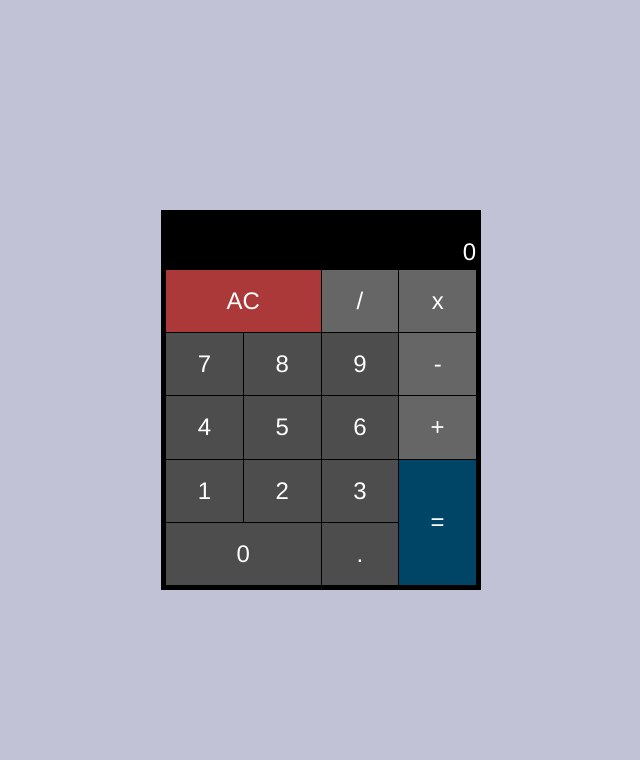
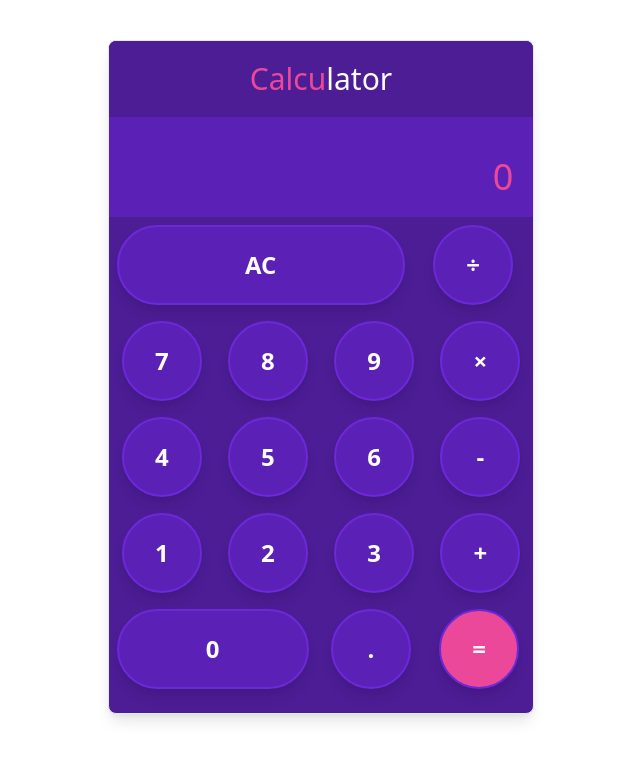
Before and after one commit to ductmOfficial/vue-tailwind-calculator, a Vue app: page / in a window 1280 px wide. Shown: the top 760 px of the page, without its empty margins (319-959 px from the left). Built offline with nearby package versions, Linux system fonts and the light colour scheme.

Commit message:
feat(calculator): update ui

```diff
--- a/src/App.vue
+++ b/src/App.vue
@@ -10,22 +10,7 @@ import Calculator from './components/Calculator';
 export default {
   name: 'App',
   components: {
-    Calculator
+    Calculator,
   },
-}
+};
 </script>
-
-<style>
-#app {
-  font-family: Avenir, Helvetica, Arial, sans-serif;
-  -webkit-font-smoothing: antialiased;
-  -moz-osx-font-smoothing: grayscale;
-
-  background-color: #c2c2d6;
-  height: 100vh;
-  display: flex;
-  justify-content: center;
-  align-items: center;
-  color: white;
-}
-</style>
--- a/src/components/Calculator.vue
+++ b/src/components/Calculator.vue
@@ -1,56 +1,232 @@
 <template>
-  <div class="calculator">
-    <div class="formula-screen" v-text="formula"></div>
-    <div id="display" class="output-screen" v-text="currVal"></div>
-    <div class="input-screen">
-      <div id="clear" data-value="AC" @click="initialize">AC</div>
-      <div id="divide" data-value="/" @click="oparatorClicked($event)">
-        /
+  <div
+    class="mx-auto overflow-hidden mt-10 shadow-lg mb-2 bg-purple-900 shadow-lg border rounded-lg lg:w-2/6 md:w-3/6 sm:w-4/6"
+  >
+    <div class="">
+      <div class="p-5 text-white text-center text-3xl bg-purple-900">
+        <span class="text-pink-500">Calcu</span>lator
       </div>
-      <div id="multiply" data-value="x" @click="oparatorClicked($event)">
-        x
+      <div
+        class="p-5 pb-0 text-white text-right text-2xl bg-purple-800"
+        v-text="formula"
+      ></div>
+      <div
+        class="p-5 text-pink-500 text-right text-4xl bg-purple-800"
+        v-text="currVal"
+      ></div>
+
+      <div class="flex items-stretch h-24">
+        <div
+          class="flex-1 px-2 py-2 justify-center flex items-center text-white text-2xl font-semibold"
+        >
+          <div
+            data-value="AC"
+            @click="initialize"
+            class="rounded-full h-20 w-72 flex items-center bg-purple-800 justify-center shadow-lg border-2 border-purple-700 hover:border-2 hover:border-gray-500 focus:outline-none"
+          >
+            AC
           </div>
-      <div id="seven" data-value="7" @click="numberClicked($event)">
+        </div>
+
+        <div
+          class="flex-1 px-2 py-2 justify-center flex items-center text-white text-2xl font-semibold"
+        >
+          <div
+            data-value="/"
+            @click="oparatorClicked($event)"
+            class="rounded-full h-20 w-20 flex items-center bg-purple-800 justify-center shadow-lg border-2 border-purple-700 hover:border-2 hover:border-gray-500 focus:outline-none"
+          >
+            ÷
+          </div>
+        </div>
+      </div>
+
+      <div class="flex items-stretch h-24">
+        <div
+          class="flex-1 px-2 py-2 justify-center flex items-center text-white text-2xl font-semibold"
+        >
+          <div
+            data-value="7"
+            @click="numberClicked($event)"
+            class="rounded-full h-20 w-20 flex items-center bg-purple-800 justify-center shadow-lg border-2 border-purple-700 hover:border-2 hover:border-gray-500 focus:outline-none"
+          >
             7
           </div>
-      <div id="eight" data-value="8" @click="numberClicked($event)">
+        </div>
+
+        <div
+          class="flex-1 px-2 py-2 justify-center flex items-center text-white text-2xl font-semibold"
+        >
+          <div
+            data-value="8"
+            @click="numberClicked($event)"
+            class="rounded-full h-20 w-20 flex items-center bg-purple-800 justify-center shadow-lg border-2 border-purple-700 hover:border-2 hover:border-gray-500 focus:outline-none"
+          >
             8
           </div>
-      <div id="nine" data-value="9" @click="numberClicked($event)">
+        </div>
+
+        <div
+          class="flex-1 px-2 py-2 justify-center flex items-center text-white text-2xl font-semibold"
+        >
+          <div
+            data-value="9"
+            @click="numberClicked($event)"
+            class="rounded-full h-20 w-20 flex items-center bg-purple-800 justify-center shadow-lg border-2 border-purple-700 hover:border-2 hover:border-gray-500 focus:outline-none"
+          >
             9
           </div>
-      <div id="subtract" data-value="‑" @click="oparatorClicked($event)">
+        </div>
+
+        <div
+          class="flex-1 px-2 py-2 justify-center flex items-center text-white text-2xl font-semibold"
+        >
+          <div
+            data-value="x"
+            @click="oparatorClicked($event)"
+            class="rounded-full h-20 w-20 flex items-center bg-purple-800 justify-center shadow-lg border-2 border-purple-700 hover:border-2 hover:border-gray-500 focus:outline-none"
+          >
+            ×
+          </div>
+        </div>
+      </div>
+
+      <div class="flex items-stretch h-24">
+        <div
+          class="flex-1 px-2 py-2 justify-center flex items-center text-white text-2xl font-semibold"
+        >
+          <div
+            data-value="4"
+            @click="numberClicked($event)"
+            class="rounded-full h-20 w-20 flex items-center bg-purple-800 justify-center shadow-lg border-2 border-purple-700 hover:border-2 hover:border-gray-500 focus:outline-none"
+          >
+            4
+          </div>
+        </div>
+
+        <div
+          class="flex-1 px-2 py-2 justify-center flex items-center text-white text-2xl font-semibold"
+        >
+          <div
+            data-value="5"
+            @click="numberClicked($event)"
+            class="rounded-full h-20 w-20 flex items-center bg-purple-800 justify-center shadow-lg border-2 border-purple-700 hover:border-2 hover:border-gray-500 focus:outline-none"
+          >
+            5
+          </div>
+        </div>
+
+        <div
+          class="flex-1 px-2 py-2 justify-center flex items-center text-white text-2xl font-semibold"
+        >
+          <div
+            data-value="6"
+            @click="numberClicked($event)"
+            class="rounded-full h-20 w-20 flex items-center bg-purple-800 justify-center shadow-lg border-2 border-purple-700 hover:border-2 hover:border-gray-500 focus:outline-none"
+          >
+            6
+          </div>
+        </div>
+
+        <div
+          class="flex-1 px-2 py-2 justify-center flex items-center text-white text-2xl font-semibold"
+        >
+          <div
+            data-value="‑"
+            @click="oparatorClicked($event)"
+            class="rounded-full h-20 w-20 flex items-center bg-purple-800 justify-center shadow-lg border-2 border-purple-700 hover:border-2 hover:border-gray-500 focus:outline-none"
+          >
             -
           </div>
-      <div id="four" data-value="4" @click="numberClicked($event)">
-        4
         </div>
-      <div id="five" data-value="5" @click="numberClicked($event)">
-        5
       </div>
-      <div id="six" data-value="6" @click="numberClicked($event)">
-        6
+
+      <div class="flex items-stretch h-24">
+        <div
+          class="flex-1 px-2 py-2 justify-center flex items-center text-white text-2xl font-semibold"
+        >
+          <div
+            data-value="1"
+            @click="numberClicked($event)"
+            class="rounded-full h-20 w-20 flex items-center bg-purple-800 justify-center shadow-lg border-2 border-purple-700 hover:border-2 hover:border-gray-500 focus:outline-none"
+          >
+            1
           </div>
-      <div id="add" data-value="+" @click="oparatorClicked($event)">
+        </div>
+
+        <div
+          class="flex-1 px-2 py-2 justify-center flex items-center text-white text-2xl font-semibold"
+        >
+          <div
+            data-value="2"
+            @click="numberClicked($event)"
+            class="rounded-full h-20 w-20 flex items-center bg-purple-800 justify-center shadow-lg border-2 border-purple-700 hover:border-2 hover:border-gray-500 focus:outline-none"
+          >
+            2
+          </div>
+        </div>
+
+        <div
+          class="flex-1 px-2 py-2 justify-center flex items-center text-white text-2xl font-semibold"
+        >
+          <div
+            data-value="3"
+            @click="numberClicked($event)"
+            class="rounded-full h-20 w-20 flex items-center bg-purple-800 justify-center shadow-lg border-2 border-purple-700 hover:border-2 hover:border-gray-500 focus:outline-none"
+          >
+            3
+          </div>
+        </div>
+
+        <div
+          class="flex-1 px-2 py-2 justify-center flex items-center text-white text-2xl font-semibold"
+        >
+          <div
+            data-value="+"
+            @click="oparatorClicked($event)"
+            class="rounded-full h-20 w-20 flex items-center bg-purple-800 justify-center shadow-lg border-2 border-purple-700 hover:border-2 hover:border-gray-500 focus:outline-none"
+          >
             +
           </div>
-      <div id="one" data-value="1" @click="numberClicked($event)">
-        1
         </div>
-      <div id="two" data-value="2" @click="numberClicked($event)">
-        2
       </div>
-      <div id="three" data-value="3" @click="numberClicked($event)">
-        3
+
+      <div class="flex items-stretch h-24 mb-4">
+        <div
+          class="flex-1 px-2 py-2 justify-center flex items-center text-white text-2xl font-semibold"
+        >
+          <div
+            data-value="0"
+            @click="numberClicked($event)"
+            class="rounded-full h-20 w-48 flex items-center bg-purple-800 justify-center shadow-lg border-2 border-purple-700 hover:border-2 hover:border-gray-500 focus:outline-none"
+          >
+            0
           </div>
-      <div id="equals" data-value="=" @click="handleEvaluate($event)">
+        </div>
+
+        <div
+          class="flex-1 px-2 py-2 justify-center flex items-center text-white text-2xl font-semibold"
+        >
+          <div
+            data-value="."
+            @click="decimalClicked($event)"
+            class="rounded-full h-20 w-20 flex items-center bg-purple-800 justify-center shadow-lg border-2 border-purple-700 hover:border-2 hover:border-gray-500 focus:outline-none"
+          >
+            .
+          </div>
+        </div>
+
+        <div
+          class="flex-1 px-2 py-2 justify-center flex items-center text-white text-2xl font-semibold"
+        >
+          <div
+            data-value="="
+            @click="handleEvaluate($event)"
+            class="rounded-full h-20 w-20 flex items-center bg-pink-500 justify-center shadow-lg border-2 border-purple-700 hover:border-2 hover:border-gray-500 focus:outline-none"
+          >
             =
           </div>
-      <div id="zero" data-value="0" @click="numberClicked($event)">
-        0
         </div>
-      <div id="decimal" data-value="." @click="decimalClicked($event)">
-        .
       </div>
     </div>
   </div>
@@ -76,8 +252,8 @@ export default {
   },
   methods: {
     initialize() {
-      this.currVal = 0;
-      this.prevVal = 0;
+      this.currVal = '0';
+      this.prevVal = '0';
       this.formula = '';
       this.evaluated = false;
     },
@@ -183,78 +359,3 @@ export default {
   },
 };
 </script>
-
-<style>
-.calculator {
-  width: 320px;
-  height: 380px;
-  background-color: black;
-
-  display: flex;
-  flex-direction: column;
-  padding: 5px;
-}
-
-.formula-screen {
-  height: 25px;
-  font-size: 1rem;
-  align-items: flex-end;
-  justify-content: flex-end;
-  display: flex;
-  color: orange;
-}
-
-.output-screen {
-  height: 30px;
-  font-size: 1.5rem;
-  align-items: flex-end;
-  justify-content: flex-end;
-  display: flex;
-}
-
-.input-screen {
-  flex: 1;
-
-  display: grid;
-  grid-template-columns: repeat(4, minmax(0, 1fr));
-  column-gap: 1px;
-  row-gap: 1px;
-}
-
-.input-screen > div {
-  font-size: 1.5rem;
-  background-color: #4d4d4d;
-  display: flex;
-  justify-content: center;
-  align-items: center;
-  cursor: pointer;
-  border: 1px solid transparent;
-}
-
-.input-screen > div:hover {
-  color: black;
-  border: 1px solid blanchedalmond;
-}
-
-#subtract,
-#add,
-#divide,
-#multiply {
-  background-color: rgb(102, 102, 102);
-}
-
-#equals {
-  background-color: rgb(0, 68, 102);
-  grid-column: 4/5;
-  grid-row: 4/6;
-}
-
-#clear {
-  background-color: rgb(172, 57, 57);
-  grid-column: 1/3;
-}
-
-#zero {
-  grid-column: 1/3;
-}
-</style>
```
Lines whose indentation alone changed are shown as unchanged.
